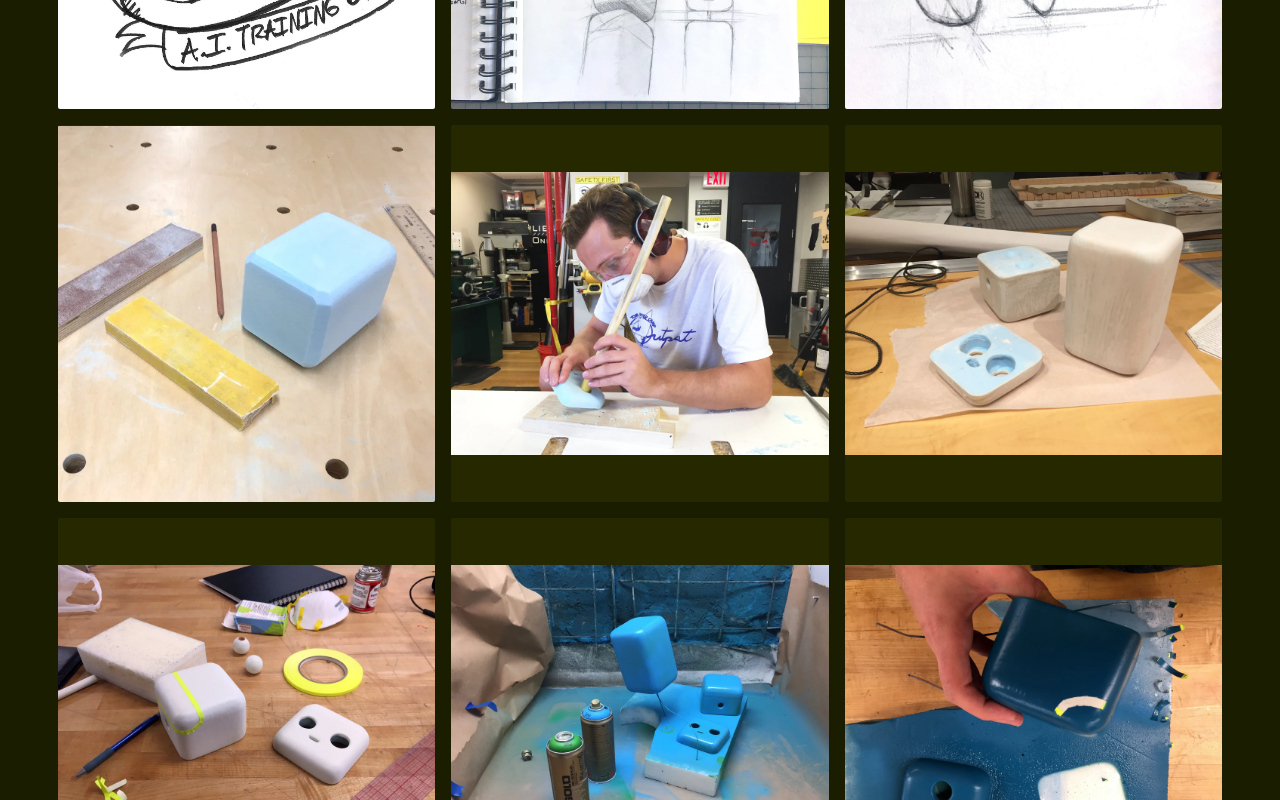
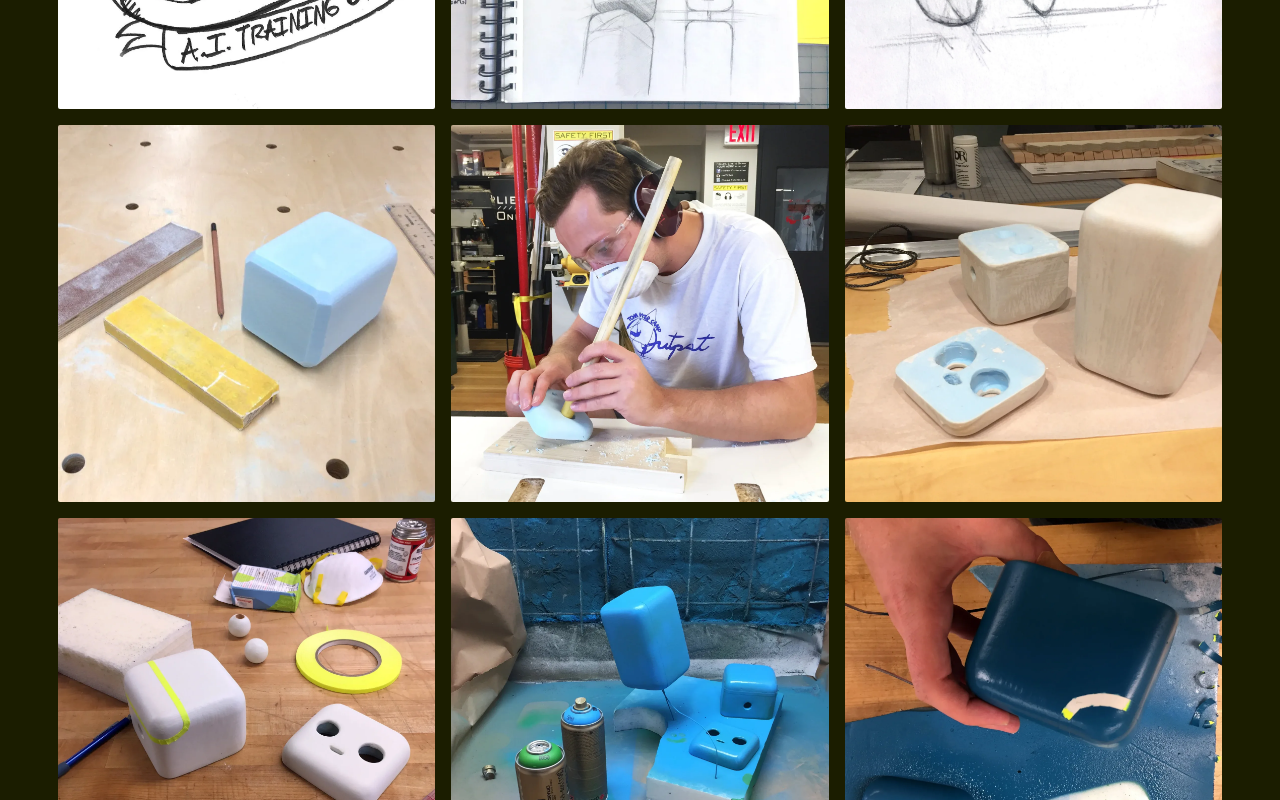
Before and after one commit to WillCrum/willcrum-portfolio, a Next.js app: page /archive/babi in a window 1280 px wide. Shown: the part 5880-6680 px from the top of the page. Built offline with nearby package versions, Linux system fonts and the light colour scheme.

Commit message:
Crop grid images to fill their square cell, instead of letterboxing

```diff
--- a/components/ArchiveBlocks.tsx
+++ b/components/ArchiveBlocks.tsx
@@ -27,8 +27,9 @@ function ClickableImage({
   height: number;
   sizes: string;
   /** Renders inside a fixed 1:1 cell (for grid layouts) with the image
-   * letterboxed via object-contain, rather than scaled to its own intrinsic
-   * aspect ratio — so a grid of mixed-orientation photos still lines up. */
+   * cropped to fill via object-cover, rather than scaled to its own
+   * intrinsic aspect ratio — so a grid of mixed-orientation photos still
+   * lines up. */
   square?: boolean;
 }) {
   const { open } = useLightbox();
@@ -40,7 +41,7 @@ function ClickableImage({
         aria-label={`View full size: ${alt}`}
         className="relative block aspect-square w-full cursor-zoom-in overflow-hidden rounded-[2px] bg-card"
       >
-        <Image src={src} alt={alt} fill className="object-contain" sizes={sizes} />
+        <Image src={src} alt={alt} fill className="object-cover" sizes={sizes} />
       </button>
     );
   }
```
